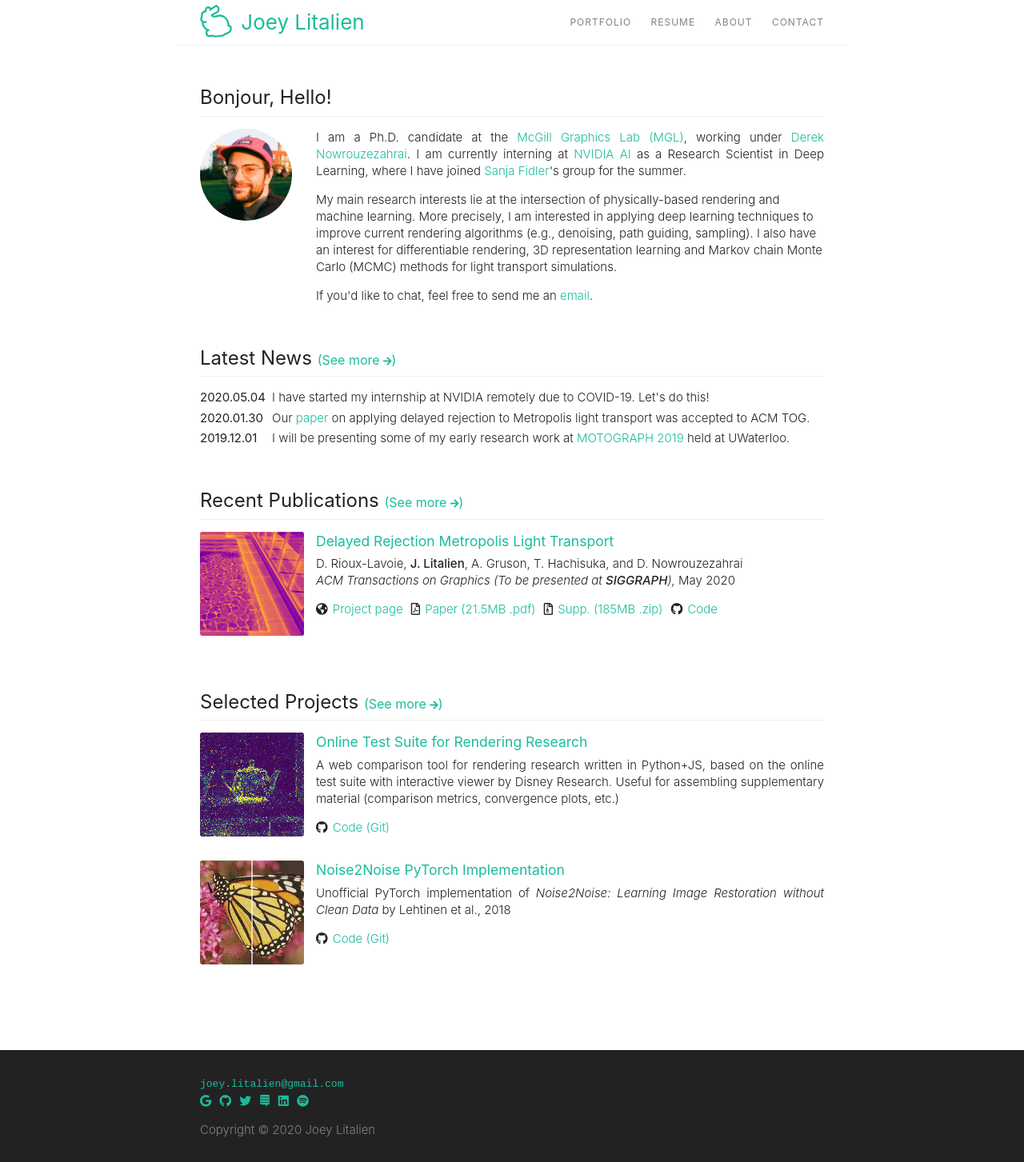
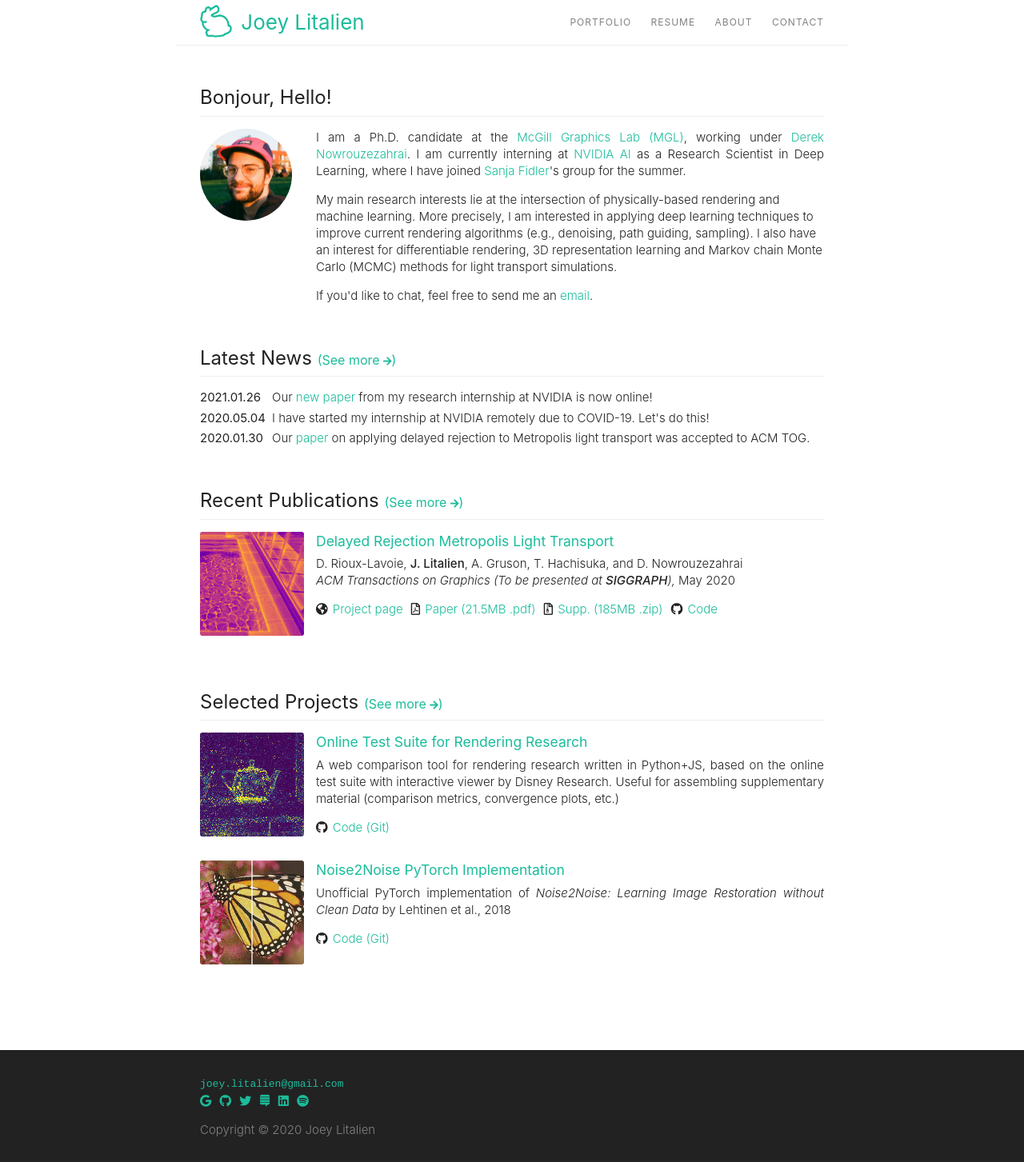
Before and after one commit to joeylitalien/joeylitalien.github.io, a Jekyll site: the page built from index.html, in a window 1280 px wide. Shown: the whole page at 80% size. Built offline with Jekyll 4.4.1, drawn with Linux system fonts in a browser that asks for light colours; nearby versions of some CDN libraries.

Commit message:
Added NGLOD

```diff
--- a/_data/news.yaml
+++ b/_data/news.yaml
@@ -1,3 +1,6 @@
+- date: 2021.01.26
+  news: Our <a href="publications/nglod">new paper</a> from my research internship at NVIDIA is now online!
+
 - date: 2020.05.04
   news: I have started my internship at NVIDIA remotely due to COVID-19. Let's do this!
 
--- a/index.html
+++ b/index.html
@@ -45,9 +45,15 @@
       {% for p in pubs limit:1 %}
       <div class="row bottom-padding">
         <div class="col-2 no-padding">
-            <a href="{{ p.permalink }}">
-              <img class="project-thumb" src="{{ p.thumbnail }}"/
-            ></a>
+        {% if p.thumbnail-video %}
+          <a href="{{ p.permalink }}">
+          <video style="width: 100%; margin-top: 20px; margin-bottom: 20px;" autoplay muted loop>
+            <source src="{{ p.thumbnail-video }}" type="video/mp4">
+          </video>
+          </a>
+        {% else %}
+          <a href="{{ p.permalink }}"><img class="project-thumb" src="{{ p.thumbnail }}"/></a>
+        {% endif %}
         </div>
         <div class="col-10 no-rpadding">
           <h3><a href="{{ p.permalink }}">{{ p.title }}</a></h3>
@@ -120,9 +126,15 @@
       {% for p in projects limit:2 %}
         {% if p.featured > 0 %}
         <div class="row bottom-padding">
+          {% if p.thumbnail-video %}
           <div class="col-2 no-padding">
-              <a href="{{ p.permalink }}"><img class="project-thumb" src="{{ p.thumbnail }}"/></a>
+              <a href="{{ p.permalink }}"><video class="project-thumb" src="{{ p.thumbnail-video }}" autoplay muted loop/></a>
           </div>
+          {% else %}
+          <div class="col-2 no-padding">
+            <a href="{{ p.permalink }}"><img class="project-thumb" src="{{ p.thumbnail }}"/></a>
+          </div>
+          {% endif %}
           <div class="col-10 no-rpadding">
             <h3><a href="{{ p.permalink }}">{{ p.short-title }}</a></h3>
             <p class="justified">{{ p.summary }}</p>
```
Also changed, not shown: _layouts/pub.html (+11 -1 lines), _publications/drmlt.md (+2 -1 lines), _publications/master-thesis.md (+1 -0 lines), assets/nglod/nglod.bib (added, +14 -0 lines), pages/portfolio.md (+20 -6 lines), assets/thumbnails/nglod-thumb.png (added), 6 other files.
